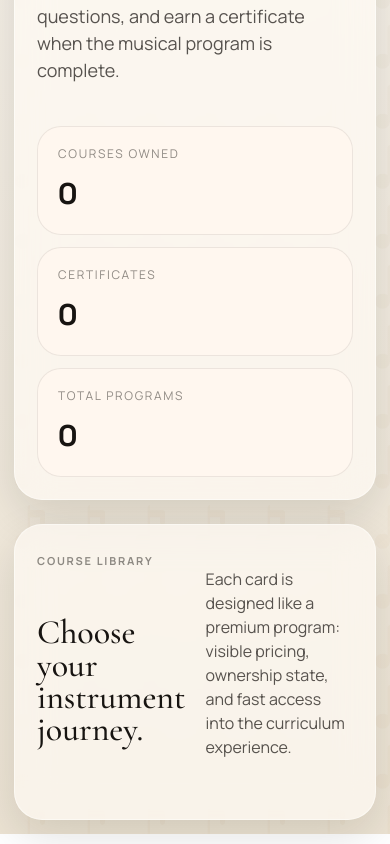
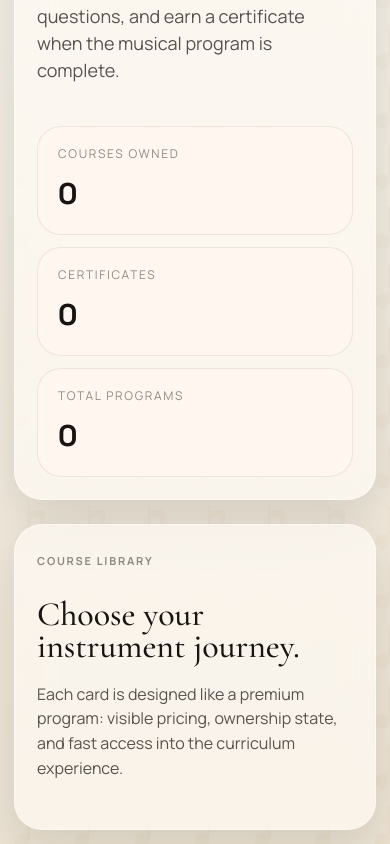
Before and after one commit to Barospooky/LMS, a React (Vite) app: page /dashboard in a window 390 px wide. Shown: the part 880-1724 px from the top of the page. Built offline with nearby package versions, Linux system fonts and the light colour scheme; no server answers; sample sign-in values are in the browser's storage; a web font is replaced by a local one.

Commit message:
dashboard

```diff
--- a/src/styles/dashboard.css
+++ b/src/styles/dashboard.css
@@ -303,22 +303,31 @@
 }
 
 .section-header {
-  display: flex;
-  justify-content: space-between;
-  align-items: flex-end;
-  gap: 20px;
-  margin-bottom: 22px;
+  display: grid;
+  grid-template-columns: minmax(0, 1.15fr) minmax(280px, 420px);
+  align-items: center;
+  column-gap: 40px;
+  row-gap: 18px;
+  margin-bottom: 26px;
+}
+
+.section-header > div:first-child {
+  max-width: 560px;
 }
 
 .section-header h2 {
   font-size: clamp(34px, 4vw, 54px);
   line-height: 0.95;
   font-weight: 500;
+  margin: 10px 0 0;
 }
 
 .section-header p {
   max-width: 420px;
   color: var(--text-secondary);
+  margin: 26px 0 0;
+  justify-self: end;
+  line-height: 1.55;
 }
 
 .courses-grid {
@@ -535,6 +544,16 @@
 }
 
 @media (max-width: 720px) {
+  .section-header {
+    grid-template-columns: 1fr;
+    column-gap: 0;
+  }
+
+  .section-header p {
+    justify-self: start;
+    margin-top: 0;
+  }
+
   .courses-grid {
     grid-template-columns: 1fr;
   }
```
